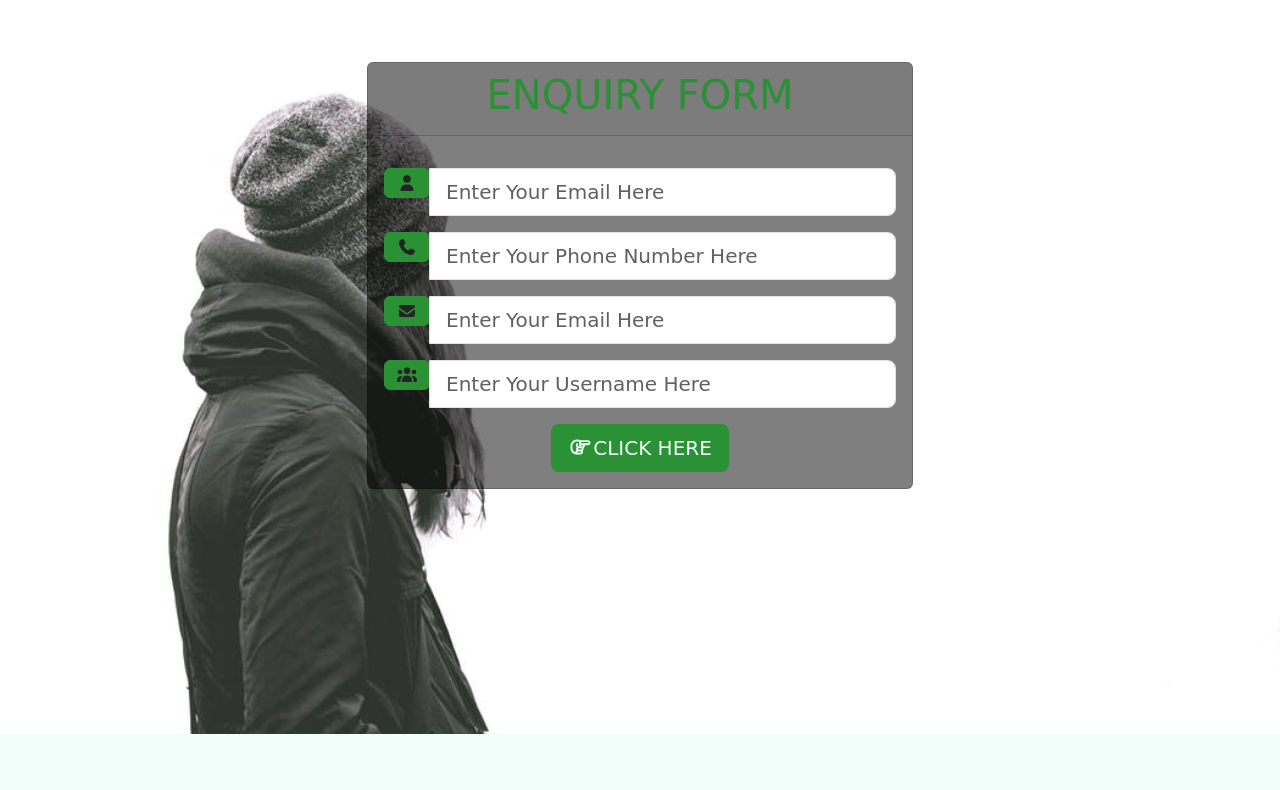
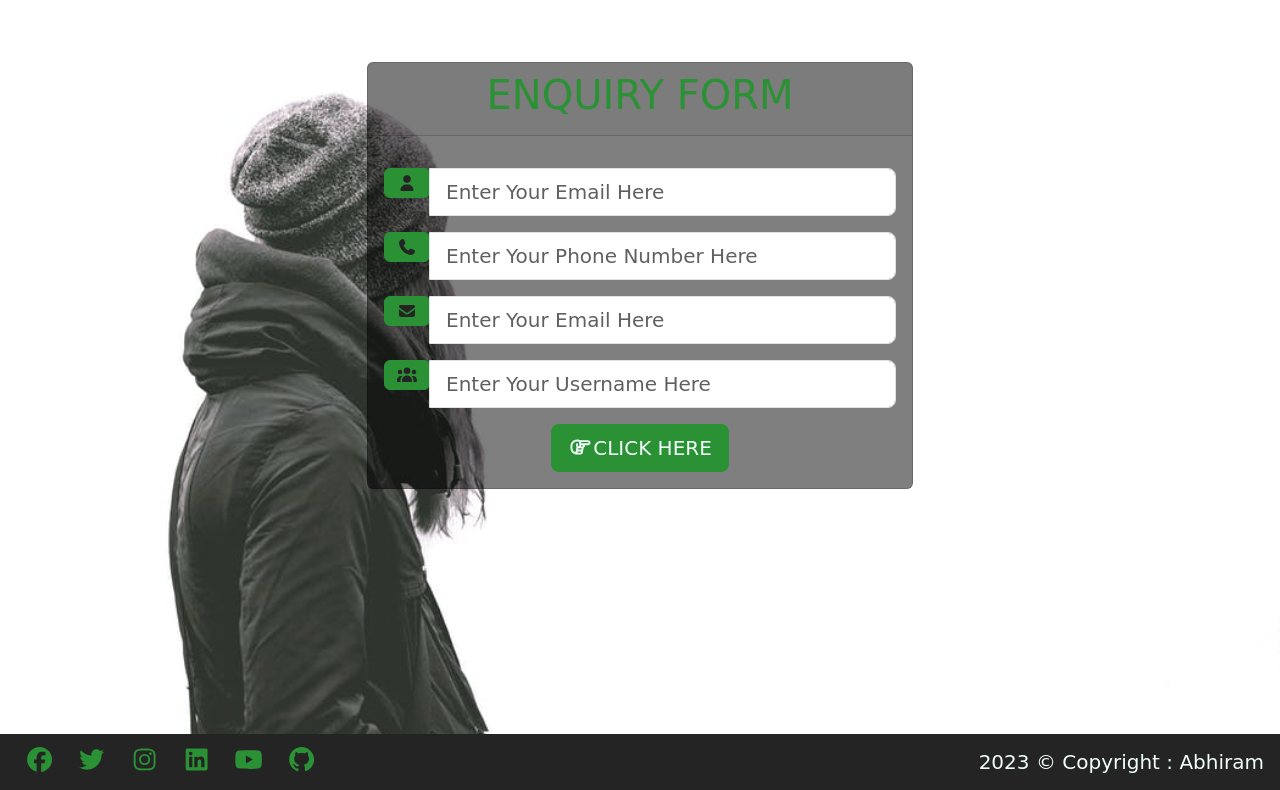
Before and after one commit to abhibs/static-portfolio, a plain HTML site: page index.html in a window 1280 px wide. Shown: the part 4902-5692 px from the top of the page. Before the commit the page ends 5636 px from the top, so only its background shows below. Drawn offline with nearby package versions, Linux system fonts and the light colour scheme; files whose address does not match are found by name; a web font is replaced by a local one.

Commit message:
footer completed in index page

```diff
--- a/assets/css/style.css
+++ b/assets/css/style.css
@@ -394,3 +394,22 @@ body {
     border-color: #2a9134;
     color: #2a9134;
 }
+
+footer {
+    background: #242424;
+}
+
+.footer-icons a {
+    color: #2a9134;
+    font-size: 25px;
+    transition: color 1s ease;
+
+}
+
+.footer-icons a:hover {
+    color: #f1fffa;
+}
+
+footer h5 {
+    color: #f1fffa;
+}
--- a/index.html
+++ b/index.html
@@ -605,7 +605,23 @@
     </section>
 
     <!--end of customer reviews-->
-
+    <footer class="container-fluid py-2 px-3">
+        <div class="row">
+            <div class="col d-flex justify-content-between align-items-baseline">
+                <div class="footer-icons">
+                    <a href="#" class="mx-2"><i class="fab fa-facebook"></i></a>
+                    <a href="#" class="mx-2"><i class="fab fa-twitter"></i></a>
+                    <a href="#" class="mx-2"><i class="fab fa-instagram"></i></a>
+                    <a href="#" class="mx-2"><i class="fab fa-linkedin"></i></a>
+                    <a href="#" class="mx-2"><i class="fab fa-youtube"></i></a>
+                    <a href="#" class="mx-2"><i class="fab fa-github"></i></a>
+                </div>
+                <h5 class="text-capitalize">
+                    2023 &copy; copyright : Abhiram
+                </h5>
+            </div>
+        </div>
+    </footer>
 
     <div class="modal fade" id="myModal" tabindex="-1" role="dialog">
 
```
